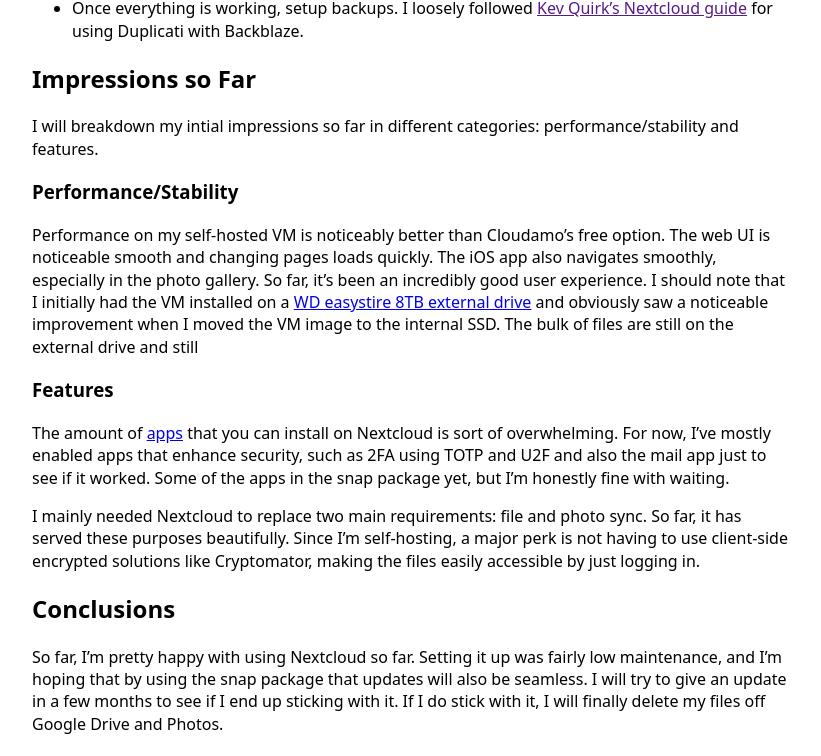
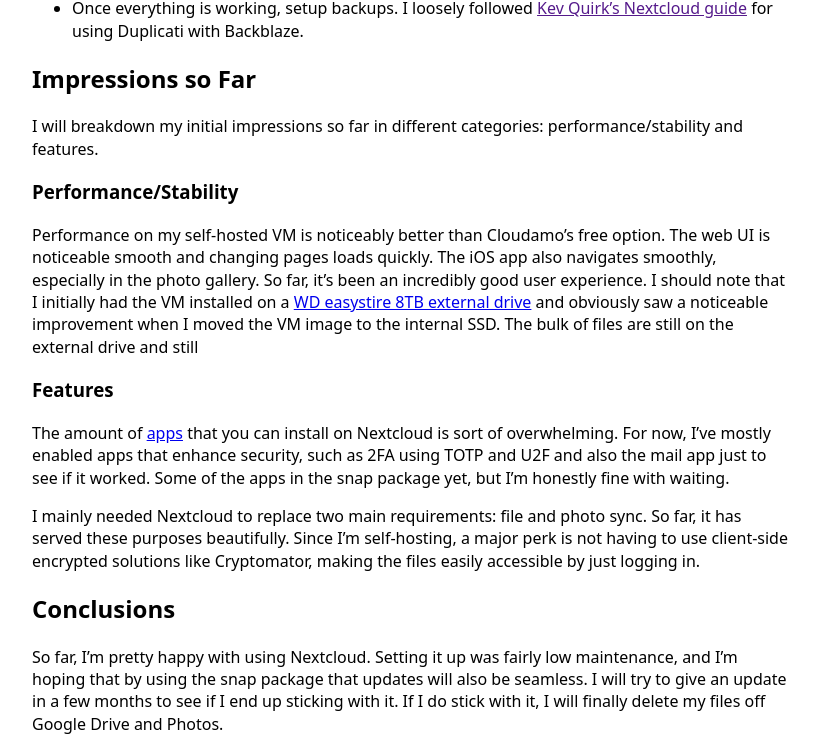
Before and after one commit to danesnick/old_website, a Jekyll site: the page built from _posts/2021-06-11-Trying-Nextcloud.markdown, in a window 1280 px wide and 1400 px high, scrolled down 1361 px. Shown: the part 225-981 px from the top of the window, without its empty margins (228-1049 px from the left). Built offline with Jekyll 4.4.1, drawn with Linux system fonts in a browser that asks for light colours.

Commit message:
Fixed more typos

```diff
--- a/_posts/2021-06-11-Trying-Nextcloud.markdown
+++ b/_posts/2021-06-11-Trying-Nextcloud.markdown
@@ -25,7 +25,6 @@
 Of all the Google services listed above that I still use, my primary focus was moving away from Photos, since it is a lot of personal data and trust to be put under one provider.
 
 ## Self-Hosting Background
-
 I've only dabbled with self-hosting, all of which occured on the Mac Mini mentioned above. In particular, I was able to spin up and set up [Jellyfin](https://jellyfin.org/) behind a [Nginx](https://nginx.org/en/) reverse proxy to access it remotely for the first time for a few months back, but at the time I didn't find a use for it. Because of this experience, I felt a bit more confident in setting things up.
 
 ## Going with Nextcloud
@@ -33,7 +32,6 @@
 I've previously [spoke negatively](/blog/2021/03/11/i-love-syncthing/) about NextCloud, given that it has so many features and managing it locally seemed difficult. Furthermore, I tried [Cloudamo](https://cloudamo.com/), a Nextcloud provider, and found the user experience through the web UI incredibly slow. Despite all this, I heard good things about the Ubuntu [snap package](https://github.com/nextcloud/nextcloud-snap) of Nextcloud, so I decided to give it a try. By going with Nextcloud, I would be able to drop two Google services at once: Drive and Photos.
 
 ## Overview of How I Self-Hosted Nextcloud
-
 This isn't meant to be a guide for self-hosting Nextcloud, but I thought I'd give an overview of the steps I did to get it up and running:
 
 * Setup Ubuntu 20.04 Server Virtual Machine using Virtual Box with 2 cores, 32 GB storage and 2 GB RAM
@@ -50,7 +48,7 @@
 
 ## Impressions so Far
 
-I will breakdown my intial impressions so far in different categories: performance/stability and features.
+I will breakdown my initial impressions so far in different categories: performance/stability and features.
 ### Performance/Stability
 
 Performance on my self-hosted VM is noticeably better than Cloudamo's free option. The web UI is noticeable smooth and changing pages loads quickly. The iOS app also navigates smoothly, especially in the photo gallery. So far, it's been an incredibly good user experience. I should note that I initially had the VM installed on a [WD easystire 8TB external drive](https://www.bestbuy.com/site/wd-easystore-8tb-external-usb-3-0-hard-drive-black/6425302.p?skuId=6425302) and obviously saw a noticeable improvement when I moved the VM image to the internal SSD. The bulk of files are still on the external drive and still
@@ -63,7 +61,7 @@
 
 ## Conclusions
 
-So far, I'm pretty happy with using Nextcloud so far. Setting it up was fairly low maintenance, and I'm hoping that by using the snap package that updates will also be seamless. I will try to give an update in a few months to see if I end up sticking with it. If I do stick with it, I will finally delete my files off Google Drive and Photos.
+So far, I'm pretty happy with using Nextcloud. Setting it up was fairly low maintenance, and I'm hoping that by using the snap package that updates will also be seamless. I will try to give an update in a few months to see if I end up sticking with it. If I do stick with it, I will finally delete my files off Google Drive and Photos.
 
 ### What's missing?
 There are a few things that I still need to replace from Google:
```
